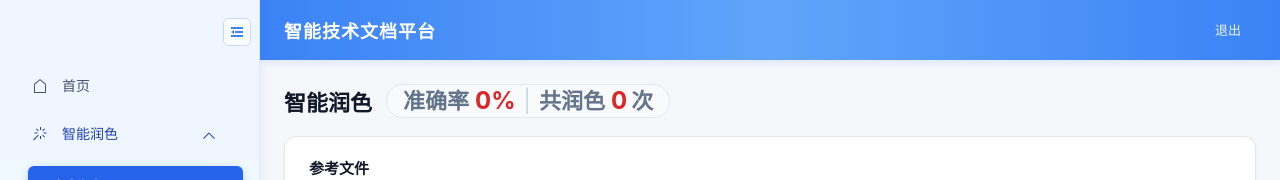
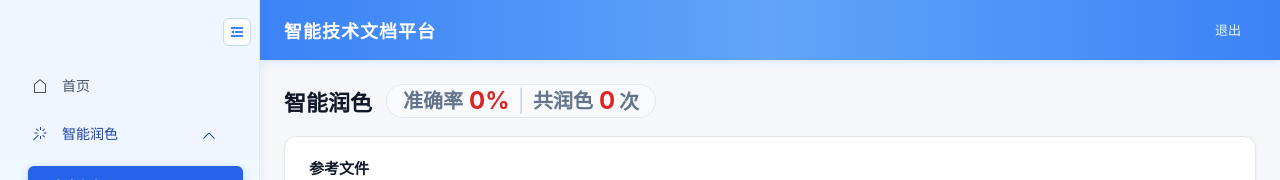
Before and after one commit to caoyuanyuan-glitch/smart-doc-platform, a Vue app in the folder frontend/: page /polish in a window 1280 px wide. Shown: the top 180 px of the page. Built offline with nearby package versions, Linux system fonts and the light colour scheme; no server answers.

Commit message:
style: 调小统计区标签字号一号

```diff
--- a/frontend/src/views/Polish.vue
+++ b/frontend/src/views/Polish.vue
@@ -613,7 +613,7 @@ onMounted(async () => {
 .stats-label {
   color: #64748b;
   font-weight: 600;
-  font-size: 22px;
+  font-size: 20px;
   line-height: 1;
 }
 
@@ -653,7 +653,7 @@ onMounted(async () => {
 .stats-unit {
   color: #64748b;
   font-weight: 600;
-  font-size: 22px;
+  font-size: 20px;
   line-height: 1;
 }
 
```
